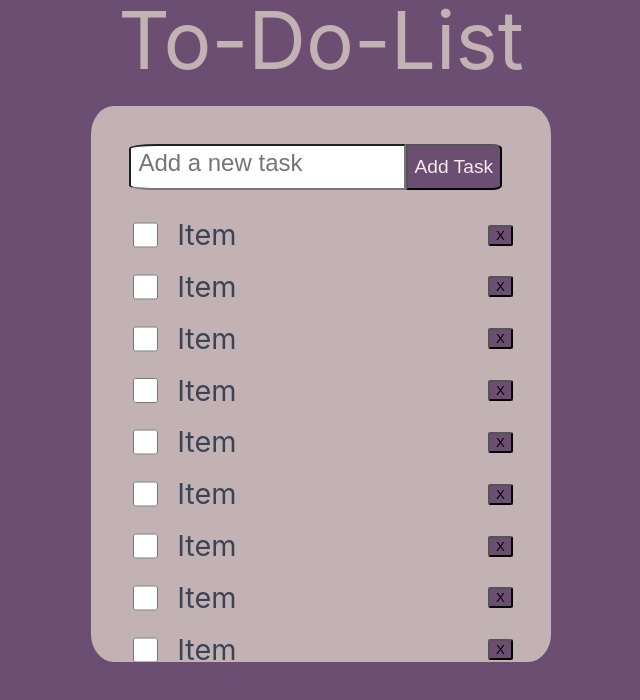
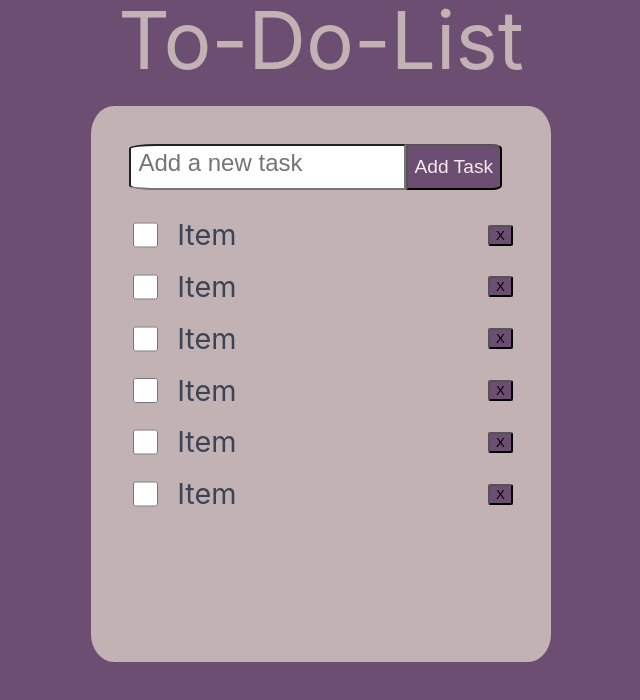
Before and after one commit to Owlynn/ToDoReact, a React (Create React App) app: page / in a window 1280 px wide. Shown: the top 700 px of the page, without its empty margins (319-959 px from the left). Built offline with nearby package versions, Linux system fonts and the light colour scheme.

Commit message:
Refactorisation

```diff
--- a/src/components/App.js
+++ b/src/components/App.js
@@ -1,15 +1,16 @@
 import React from 'react';
 import ReactDOM from 'react-dom';
 import './App.css'
+import ListContainer from './ListContainer/ListContainer'
 
 class App extends React.Component{
   render(){
     return (
       <div className='flex-container'>
           <h1>To-Do-List</h1>
+          <ListContainer/>
 
-
-            <div className='list-container'>
+            {/* <div className='list-container'>
 
                 <div className = "item-input">
                   <input type="text" id="text-input" name="text-input" placeholder='Add a new task'/>
@@ -24,62 +25,10 @@ class App extends React.Component{
                     <button className='delete-item'> X </button>
                   </div>
 
-                  <div className = "list-items">
-                    <input type="checkbox" id="item" name="item" />
-                    <label>Item</label>
-                    <button className='delete-item'> X </button>
-                  </div>
 
-                  <div className = "list-items">
-                    <input type="checkbox" id="item" name="item" />
-                    <label>Item</label>
-                    <button className='delete-item'> X </button>
-                  </div>
-
-                  <div className = "list-items">
-                    <input type="checkbox" id="item" name="item" />
-                    <label>Item</label>
-                    <button className='delete-item'> X </button>
-                  </div>
-
-                  <div className = "list-items">
-                    <input type="checkbox" id="item" name="item" />
-                    <label>Item</label>
-                    <button className='delete-item'> X </button>
-                  </div>
-
-                  <div className = "list-items">
-                    <input type="checkbox" id="item" name="item" />
-                    <label>Item</label>
-                    <button className='delete-item'> X </button>
-                  </div>
-
-                  <div className = "list-items">
-                    <input type="checkbox" id="item" name="item" />
-                    <label>Item</label>
-                    <button className='delete-item'> X </button>
-                  </div>
-
-                  <div className = "list-items">
-                    <input type="checkbox" id="item" name="item" />
-                    <label>Item</label>
-                    <button className='delete-item'> X </button>
-                  </div>
-
-                  <div className = "list-items">
-                    <input type="checkbox" id="item" name="item" />
-                    <label>Item</label>
-                    <button className='delete-item'> X </button>
-                  </div>
-
-                  <div className = "list-items">
-                    <input type="checkbox" id="item" name="item" />
-                    <label>Item</label>
-                    <button className='delete-item'> X </button>
-                  </div>
 
               </fieldset>
-            </div>
+            </div> */}
     </div>
     )
   }
--- a/src/components/ListContainer/ListContainer.js
+++ b/src/components/ListContainer/ListContainer.js
@@ -4,20 +4,22 @@ import ItemInput from "../ItemInput/ItemInput";
 
 
 class ListContainer extends React.Component{
+    constructor(props){
+      super(props);
+
+      this.state = {
+        itemList : [ <ListItem/>, <ListItem/>, <ListItem/>, <ListItem/>, <ListItem/>, <ListItem/>]
+      }
+    }
     render(){
         return (
 
             <div className='list-container'>
               <ItemInput/>
 
-
             <fieldset>
 
-              <ListItem/>
-              <ListItem/>
-              <ListItem/>
-              <ListItem/>
-              <ListItem/>
+              {this.state.itemList}
 
             </fieldset>
         </div>
```
Also changed, not shown: src/components/.js (added).
